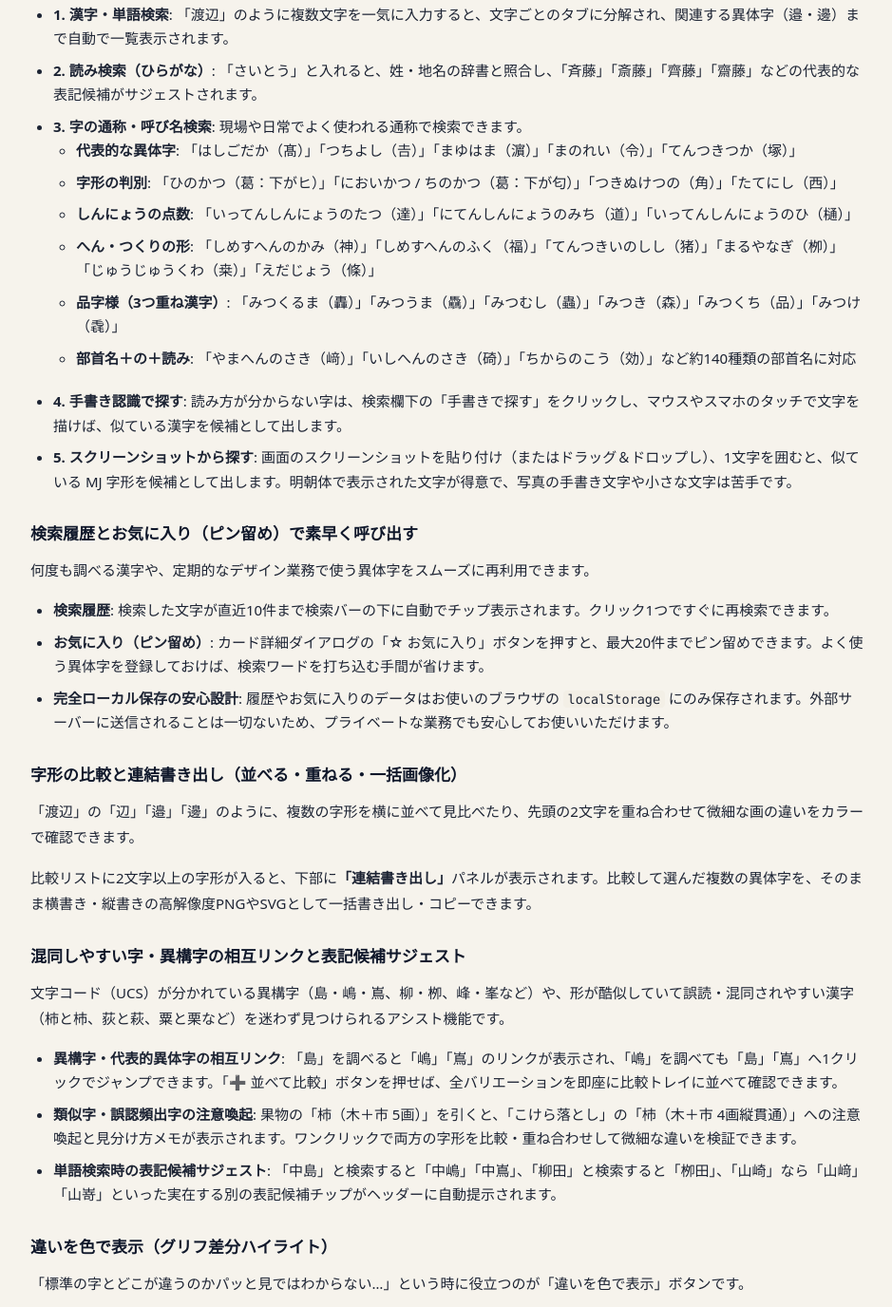
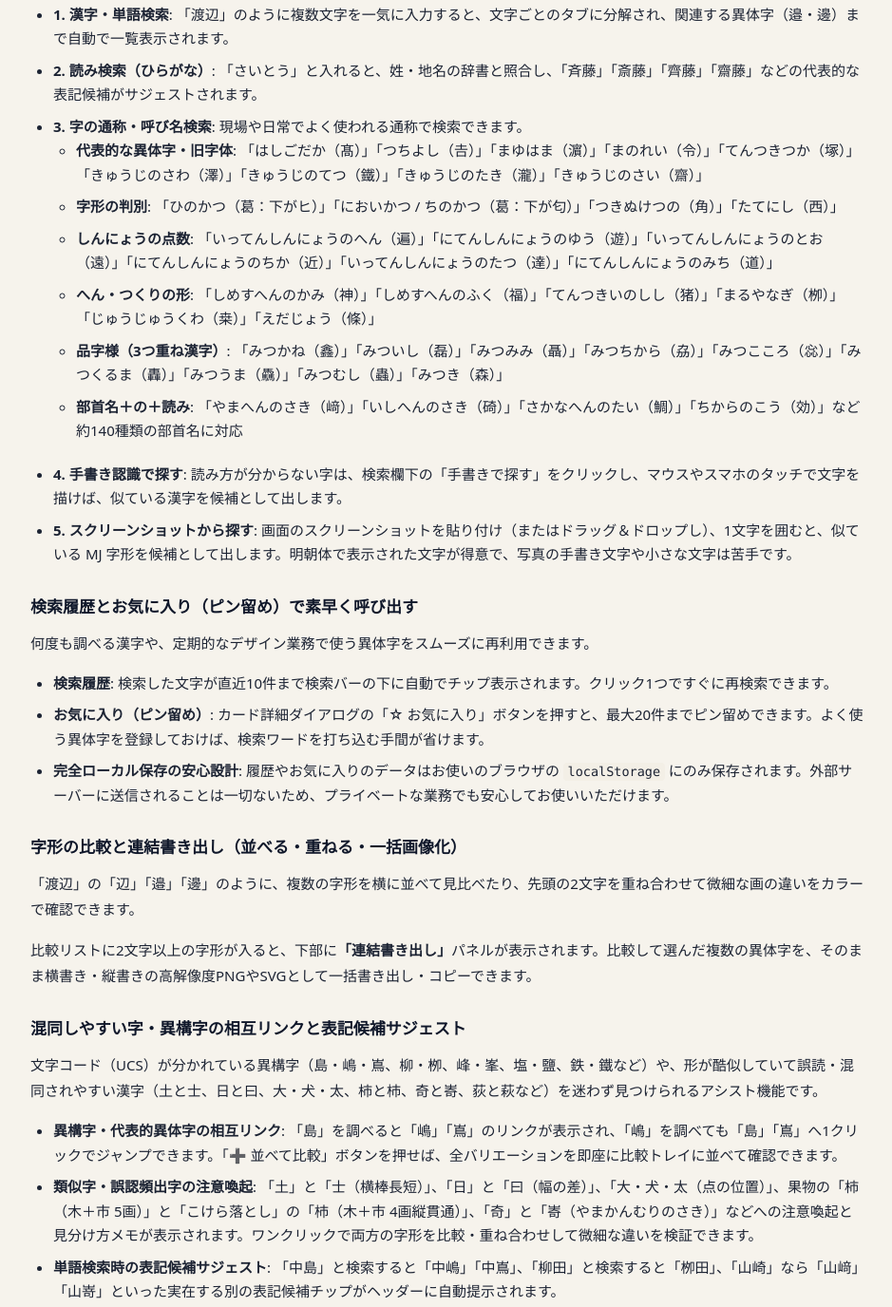
Before and after one commit to photoguild-ITteam/mj-variant-finder, a website: page guide.html in a window 1280 px wide. Shown: the part 5105-6481 px from the top of the page at 95% size, without its empty margins (318-1257 px from the left). Drawn offline with Linux system fonts and the light colour scheme; a web font is replaced by a local one.

Commit message:
docs: 俗称・混同字辞書の拡充に合わせてドキュメント類を最新化 (#34)
辞書データ（俗称・混同字・異構字）の拡充および支援スクリプトの追加に伴い、ドキュメント類の数値・解説・構成表を最新の状態に更新しました。

- README.md:
  - 混同字・異構字グループの件数を 73グループ164字 から 85グループ189字 に更新
  - 俗称（みつかね、きゅうじのさわ等）や類似字（土と士、日と曰等）の具体例を追記
  - English summary の件数および具体例を更新
- guide.html:
  - 5章「ツールの便利な使い方」の俗称一覧に、しんにょうの点（遍・遊・遠等）、品字様（みつかね、みついし等）、旧字体の通称（きゅうじのさわ、きゅうじのてつ等）を追記
  - 類似字・異構字の解説例に土と士、日と曰、大と犬と太、塩と鹽、鉄と鐵を追加
- docs/ARCHITECTURE.md:
  - 構成一覧テーブルに src/js/confusables.js を追加
  - データパイプライン節に混同字辞書および支援スクリプト（scripts/add_nickname.mjs, scripts/add_confusable.mjs）の解説を追記
- CHANGELOG.md:
  - [Unreleased] の変更節にドキュメント最新化の旨を追記

Co-authored-by: photoguild <60073481+jassdack@users.noreply.github.com>

```diff
--- a/guide.html
+++ b/guide.html
@@ -310,12 +310,12 @@
           <li><strong>2. 読み検索（ひらがな）</strong>: 「さいとう」と入れると、姓・地名の辞書と照合し、「斉藤」「斎藤」「齊藤」「齋藤」などの代表的な表記候補がサジェストされます。</li>
           <li><strong>3. 字の通称・呼び名検索</strong>: 現場や日常でよく使われる通称で検索できます。
             <ul>
-              <li><strong>代表的な異体字</strong>: 「はしごだか（髙）」「つちよし（𠮷）」「まゆはま（濵）」「まのれい（令󠄂）」「てんつきつか（塚）」</li>
+              <li><strong>代表的な異体字・旧字体</strong>: 「はしごだか（髙）」「つちよし（𠮷）」「まゆはま（濵）」「まのれい（令󠄂）」「てんつきつか（塚）」「きゅうじのさわ（澤）」「きゅうじのてつ（鐵）」「きゅうじのたき（瀧）」「きゅうじのさい（齋）」</li>
               <li><strong>字形の判別</strong>: 「ひのかつ（葛：下がヒ）」「においかつ / ちのかつ（葛：下が匂）」「つきぬけつの（角）」「たてにし（西）」</li>
-              <li><strong>しんにょうの点数</strong>: 「いってんしんにょうのたつ（達）」「にてんしんにょうのみち（道）」「いってんしんにょうのひ（樋）」</li>
+              <li><strong>しんにょうの点数</strong>: 「いってんしんにょうのへん（遍）」「にてんしんにょうのゆう（遊）」「いってんしんにょうのとお（遠）」「にてんしんにょうのちか（近）」「いってんしんにょうのたつ（達）」「にてんしんにょうのみち（道）」</li>
               <li><strong>へん・つくりの形</strong>: 「しめすへんのかみ（神）」「しめすへんのふく（福）」「てんつきいのしし（猪）」「まるやなぎ（栁）」「じゅうじゅうくわ（桒）」「えだじょう（條）」</li>
-              <li><strong>品字様（3つ重ね漢字）</strong>: 「みつくるま（轟）」「みつうま（驫）」「みつむし（蟲）」「みつき（森）」「みつくち（品）」「みつけ（毳）」</li>
-              <li><strong>部首名＋の＋読み</strong>: 「やまへんのさき（﨑）」「いしへんのさき（碕）」「ちからのこう（効）」など約140種類の部首名に対応</li>
+              <li><strong>品字様（3つ重ね漢字）</strong>: 「みつかね（鑫）」「みついし（磊）」「みつみみ（聶）」「みつちから（劦）」「みつこころ（惢）」「みつくるま（轟）」「みつうま（驫）」「みつむし（蟲）」「みつき（森）」</li>
+              <li><strong>部首名＋の＋読み</strong>: 「やまへんのさき（﨑）」「いしへんのさき（碕）」「さかなへんのたい（鯛）」「ちからのこう（効）」など約140種類の部首名に対応</li>
             </ul>
           </li>
           <li><strong>4. 手書き認識で探す</strong>: 読み方が分からない字は、検索欄下の「手書きで探す」をクリックし、マウスやスマホのタッチで文字を描けば、似ている漢字を候補として出します。</li>
@@ -335,10 +335,10 @@
         <p>比較リストに2文字以上の字形が入ると、下部に<strong>「連結書き出し」</strong>パネルが表示されます。比較して選んだ複数の異体字を、そのまま横書き・縦書きの高解像度PNGやSVGとして一括書き出し・コピーできます。</p>
 
         <h3>混同しやすい字・異構字の相互リンクと表記候補サジェスト</h3>
-        <p>文字コード（UCS）が分かれている異構字（島・嶋・嶌、柳・栁、峰・峯など）や、形が酷似していて誤読・混同されやすい漢字（柿と杮、荻と萩、粟と栗など）を迷わず見つけられるアシスト機能です。</p>
+        <p>文字コード（UCS）が分かれている異構字（島・嶋・嶌、柳・栁、峰・峯、塩・鹽、鉄・鐵など）や、形が酷似していて誤読・混同されやすい漢字（土と士、日と曰、大・犬・太、柿と杮、奇と㟢、荻と萩など）を迷わず見つけられるアシスト機能です。</p>
         <ul>
           <li><strong>異構字・代表的異体字の相互リンク</strong>: 「島」を調べると「嶋」「嶌」のリンクが表示され、「嶋」を調べても「島」「嶌」へ1クリックでジャンプできます。「➕ 並べて比較」ボタンを押せば、全バリエーションを即座に比較トレイに並べて確認できます。</li>
-          <li><strong>類似字・誤認頻出字の注意喚起</strong>: 果物の「柿（木＋市 5画）」を引くと、「こけら落とし」の「杮（木＋巿 4画縦貫通）」への注意喚起と見分け方メモが表示されます。ワンクリックで両方の字形を比較・重ね合わせして微細な違いを検証できます。</li>
+          <li><strong>類似字・誤認頻出字の注意喚起</strong>: 「土」と「士（横棒長短）」、「日」と「曰（幅の差）」、「大・犬・太（点の位置）」、果物の「柿（木＋市 5画）」と「こけら落とし」の「杮（木＋巿 4画縦貫通）」、「奇」と「㟢（やまかんむりのさき）」などへの注意喚起と見分け方メモが表示されます。ワンクリックで両方の字形を比較・重ね合わせして微細な違いを検証できます。</li>
           <li><strong>単語検索時の表記候補サジェスト</strong>: 「中島」と検索すると「中嶋」「中嶌」、「柳田」と検索すると「栁田」、「山崎」なら「山﨑」「山嵜」といった実在する別の表記候補チップがヘッダーに自動提示されます。</li>
         </ul>
 
```
Also changed, not shown: docs/ARCHITECTURE.md (+6 -1 lines), CHANGELOG.md, README.md.
